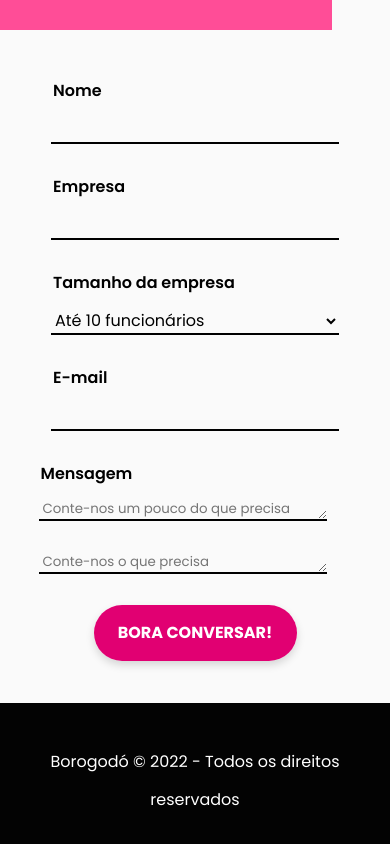
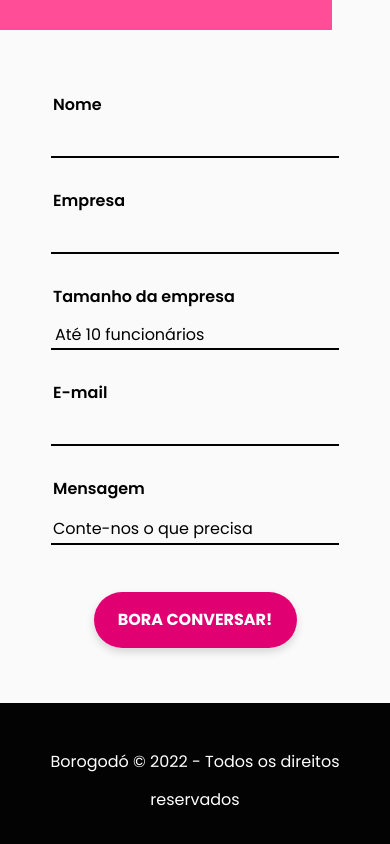
Before and after one commit to caiquesarkis/borogodo-next, a Next.js app: page /components/Contact in a window 390 px wide. Shown: the part 4323-5167 px from the top of the page. Built offline with nearby package versions, Linux system fonts and the light colour scheme.

Commit message:
Code cleaning, renaming and minor adjustements

```diff
--- a/pages/components/Contact/index.module.css
+++ b/pages/components/Contact/index.module.css
@@ -46,9 +46,7 @@
   box-sizing: border-box;
 }
 
-.formTitle,
-textarea#desktop::placeholder,
-textarea#mobile::placeholder {
+.formTitle {
   font-style: normal;
   font-weight: 600;
   font-size: 16px;
@@ -58,8 +56,8 @@ textarea#mobile::placeholder {
   padding-left: 2px;
 }
 
-textarea#desktop::placeholder,
-textarea#mobile::placeholder {
+#messageFieldDesktop::placeholder,
+#messageFieldMobile::placeholder {
   font-weight: 400;
   line-height: 26px;
 
@@ -71,17 +69,17 @@ textarea#mobile::placeholder {
 .formInput {
   background: transparent;
   border: none;
+  border-radius: 0;
   border-bottom: 2px solid;
   box-sizing: border-box;
 
   width: 411px;
   margin-bottom: 24px;
-  padding: 0 4px;
 
   outline: none;
 }
 
-.formInput:focus {
+.formInput:focus-visible {
   border-bottom: 4px solid #262626;
 }
 
@@ -92,10 +90,13 @@ select#multiSelection {
   font-size: 16px;
   line-height: 26px;
 
-  padding: 0;
+  padding: 0 4px;
 }
 
-textarea#desktop, textarea#mobile {
+select#multiSelection { appearance: none }
+
+#messageFieldDesktop,
+#messageFieldMobile {
   font-style: normal;
   font-size: 16px;
 
@@ -108,7 +109,7 @@ textarea#desktop, textarea#mobile {
   overflow-y: scroll;
 }
 
-textarea#mobile {
+#messageFieldMobile {
 display: none;
 }
 
@@ -135,7 +136,8 @@ display: none;
 
 /* Button animation idea: to indicate it's clickable, besides the cursor pointer */
 
-#contactCta:hover {
+#contactCta:hover,
+#contactCta:focus-visible {
   color: #E10072;
 
   background: linear-gradient(90deg, #FFF 23.83%, #FFF 77.54%);
@@ -180,11 +182,11 @@ display: none;
       width: 288px;
   }
 
-  textarea#desktop {
+  #messageFieldDesktop {
       display: none;
   }
 
-  textarea#mobile {
+  #messageFieldMobile {
       display: inline-block;
   }
 
```
